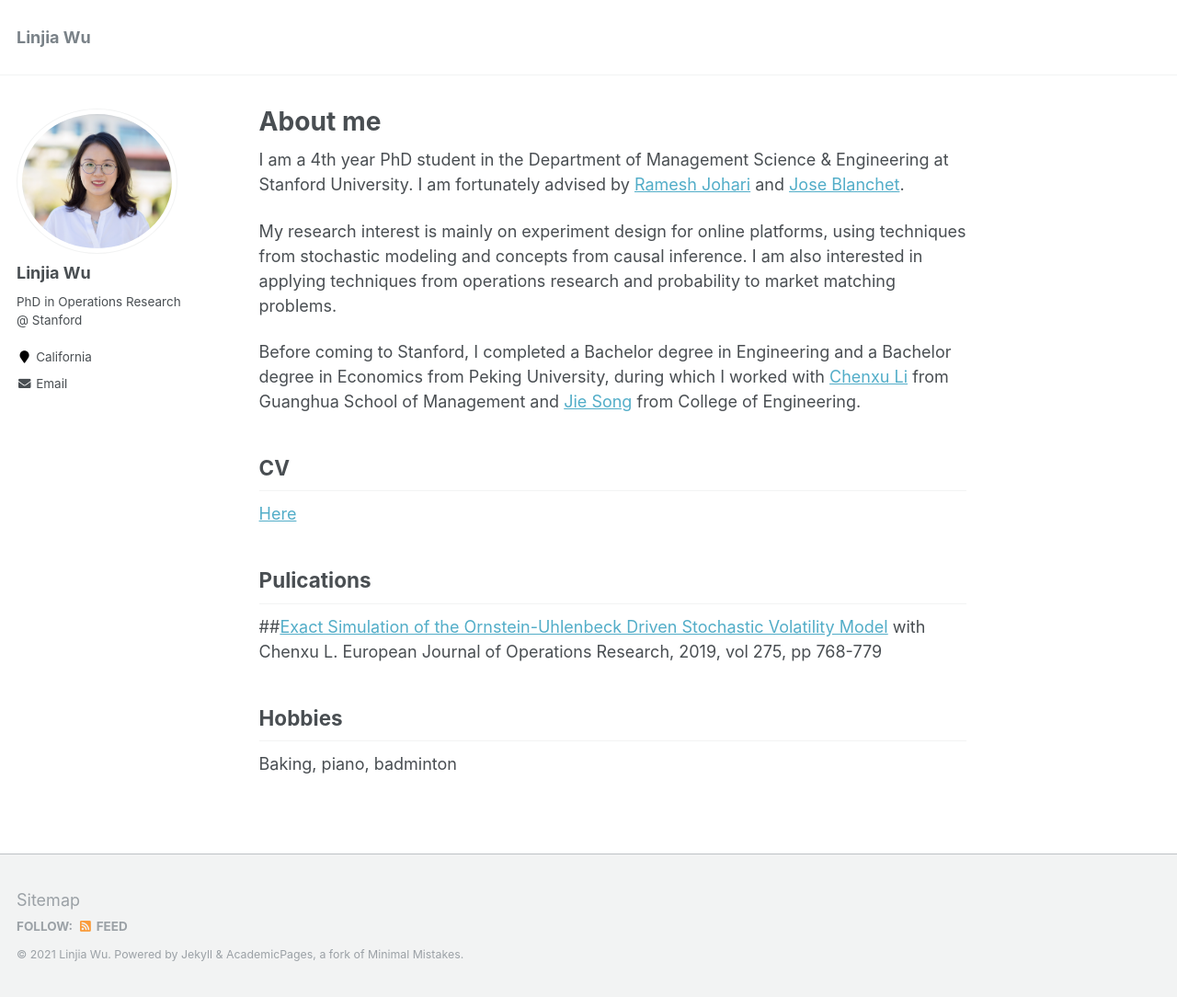
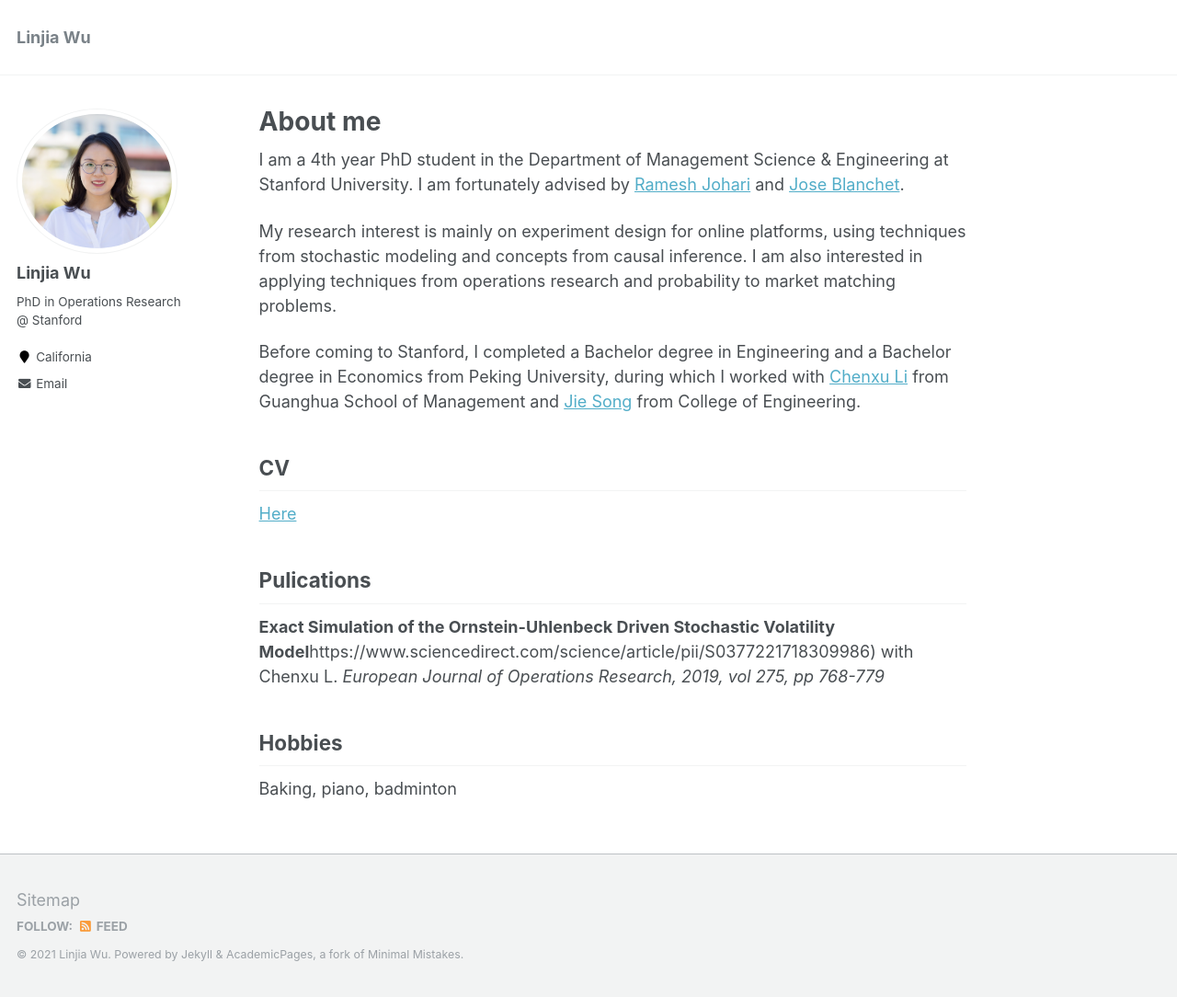
Before and after one commit to linjiawu/linjiawu.github.io, a Jekyll site: the page built from _pages/about.md, in a window 1280 px wide and 1084 px high. Shown: the whole window at 92% size. Built offline with Jekyll 4.4.1, drawn with Linux system fonts in a browser that asks for light colours.

Commit message:
no message

```diff
--- a/_pages/about.md
+++ b/_pages/about.md
@@ -16,13 +16,13 @@ Before coming to Stanford, I completed a Bachelor degree in Engineering and a Ba
 
 CV
 ------
-[Here](http://linjiawu.github.io/files/paper1.pdf)
+[Here](https://linjiawu.github.io/files/Linjia_CV.pdf)
 
 
 Pulications
 ------
-##[Exact Simulation of the Ornstein-Uhlenbeck Driven Stochastic Volatility Model](https://www.sciencedirect.com/science/article/pii/S0377221718309986)
- with Chenxu L. European Journal of Operations Research, 2019, vol 275, pp 768-779
+<b>Exact Simulation of the Ornstein-Uhlenbeck Driven Stochastic Volatility Model</b>https://www.sciencedirect.com/science/article/pii/S0377221718309986)
+ with Chenxu L. <i>European Journal of Operations Research, 2019, vol 275, pp 768-779</i>
 
 
 
```
